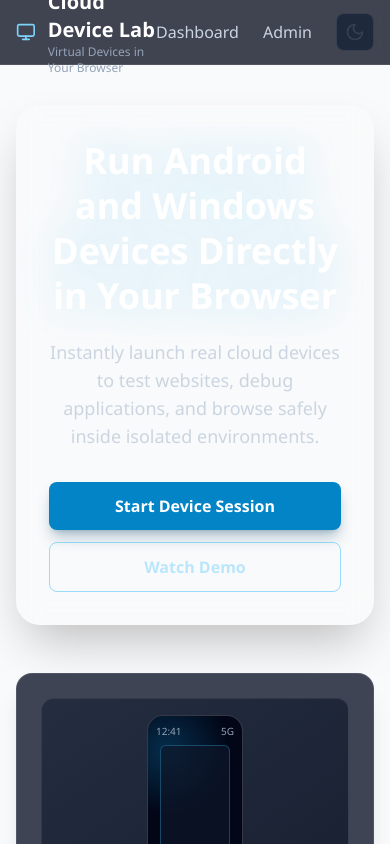
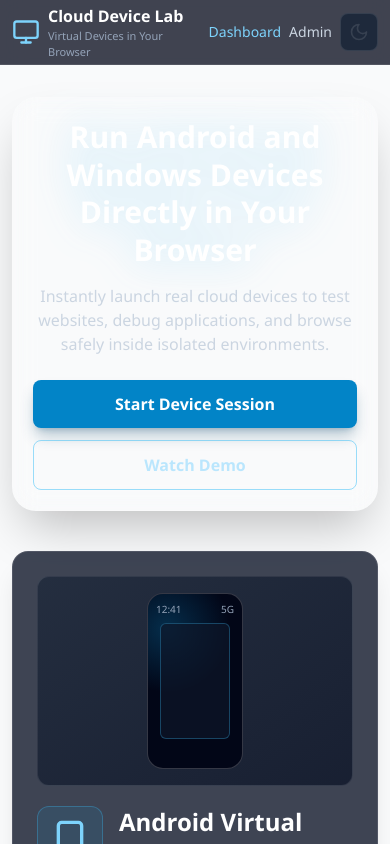
Before and after one commit to tchiboub-dot/sandbox, a React (Vite) app in the folder frontend/: page / in a window 390 px wide. Shown: the top 844 px of the page. Built offline with nearby package versions, Linux system fonts and the light colour scheme; no server answers.

Commit message:
Optimize bundle, improve mobile UX, and add production checklist

```diff
--- a/frontend/src/App.tsx
+++ b/frontend/src/App.tsx
@@ -1,10 +1,12 @@
+import { lazy, Suspense } from 'react';
 import { BrowserRouter as Router, Routes, Route, useLocation } from 'react-router-dom';
 import { useThemeStore } from './store/themeStore';
-import Dashboard from './pages/Dashboard';
-import DeviceSession from './pages/DeviceSession';
-import AdminPanel from './pages/AdminPanel';
 import Header from './components/Header';
 import Footer from './components/Footer';
+
+const Dashboard = lazy(() => import('./pages/Dashboard'));
+const DeviceSession = lazy(() => import('./pages/DeviceSession'));
+const AdminPanel = lazy(() => import('./pages/AdminPanel'));
 
 function AppLayout() {
   const location = useLocation();
@@ -13,11 +15,22 @@ function AppLayout() {
   return (
     <div className="min-h-screen bg-gray-50 dark:bg-gray-900 transition-colors duration-200">
       <Header />
-      <Routes>
-        <Route path="/" element={<Dashboard />} />
-        <Route path="/session/:sessionId" element={<DeviceSession />} />
-        <Route path="/admin" element={<AdminPanel />} />
-      </Routes>
+      <Suspense
+        fallback={
+          <div className="min-h-[60vh] flex items-center justify-center px-4">
+            <div className="text-center">
+              <div className="animate-spin rounded-full h-12 w-12 border-b-2 border-primary-500 mx-auto mb-4"></div>
+              <p className="text-slate-300">Loading interface...</p>
+            </div>
+          </div>
+        }
+      >
+        <Routes>
+          <Route path="/" element={<Dashboard />} />
+          <Route path="/session/:sessionId" element={<DeviceSession />} />
+          <Route path="/admin" element={<AdminPanel />} />
+        </Routes>
+      </Suspense>
       {showFooter && <Footer />}
     </div>
   );
--- a/frontend/src/components/Footer.tsx
+++ b/frontend/src/components/Footer.tsx
@@ -3,7 +3,7 @@ import { Copyright, Github, LifeBuoy, BookOpenText, Code2 } from 'lucide-react';
 export default function Footer() {
   return (
     <footer className="mt-16 border-t border-white/10 bg-slate-950/70 backdrop-blur-sm">
-      <div className="max-w-7xl mx-auto px-4 sm:px-6 lg:px-8 py-12">
+      <div className="max-w-7xl mx-auto px-3 sm:px-6 lg:px-8 py-10 sm:py-12">
         <div className="grid md:grid-cols-2 gap-8 items-start">
           <div>
             <h3 className="text-xl font-semibold text-white mb-2">Cloud Device Lab</h3>
@@ -13,7 +13,7 @@ export default function Footer() {
             </p>
           </div>
 
-          <div className="grid grid-cols-2 gap-4 text-sm">
+          <div className="grid grid-cols-1 sm:grid-cols-2 gap-3 sm:gap-4 text-sm">
             <a href="https://github.com/tchiboub-dot/sandbox/blob/main/README.md" target="_blank" rel="noreferrer" className="text-slate-300 hover:text-primary-300 transition-colors inline-flex items-center gap-2">
               <BookOpenText className="w-4 h-4" /> Documentation
             </a>
@@ -29,8 +29,8 @@ export default function Footer() {
           </div>
         </div>
 
-        <div className="mt-10 rounded-2xl border border-primary-300/30 bg-gradient-to-r from-primary-600/15 via-slate-900 to-primary-500/15 px-6 py-5 shadow-[0_0_40px_rgba(14,165,233,0.14)] text-center">
-          <p className="text-slate-200 flex items-center justify-center gap-2 font-medium">
+        <div className="mt-8 sm:mt-10 rounded-2xl border border-primary-300/30 bg-gradient-to-r from-primary-600/15 via-slate-900 to-primary-500/15 px-4 sm:px-6 py-4 sm:py-5 shadow-[0_0_40px_rgba(14,165,233,0.14)] text-center">
+          <p className="text-slate-200 flex items-center justify-center gap-2 font-medium text-sm sm:text-base">
             <Copyright className="w-5 h-5 text-primary-300" />
             This site is reserved to Taha Adnane Chiboub
           </p>
--- a/frontend/src/components/Header.tsx
+++ b/frontend/src/components/Header.tsx
@@ -1,3 +1,4 @@
+import { NavLink } from 'react-router-dom';
 import { Moon, Sun, Monitor } from 'lucide-react';
 import { useThemeStore } from '../store/themeStore';
 
@@ -6,36 +7,40 @@ export default function Header() {
 
   return (
     <header className="bg-slate-950/75 border-b border-white/10 sticky top-0 z-50 backdrop-blur-md">
-      <div className="max-w-7xl mx-auto px-4 sm:px-6 lg:px-8">
-        <div className="flex justify-between items-center h-16">
-          <div className="flex items-center space-x-3">
-            <Monitor className="w-8 h-8 text-primary-300" />
+      <div className="max-w-7xl mx-auto px-3 sm:px-6 lg:px-8">
+        <div className="flex justify-between items-center h-16 sm:h-18 gap-3">
+          <div className="flex items-center space-x-2 sm:space-x-3 min-w-0">
+            <Monitor className="w-7 h-7 sm:w-8 sm:h-8 text-primary-300 shrink-0" />
             <div>
-              <h1 className="text-xl font-bold text-white">
+              <h1 className="text-base sm:text-xl font-bold text-white truncate">
                 Cloud Device Lab
               </h1>
-              <p className="text-xs text-slate-400">
+              <p className="text-[11px] sm:text-xs text-slate-400">
                 Virtual Devices in Your Browser
               </p>
             </div>
           </div>
 
-          <nav className="flex items-center space-x-6">
-            <a
-              href="/"
-              className="text-slate-300 hover:text-primary-300 font-medium transition-colors"
+          <nav className="flex items-center space-x-2 sm:space-x-4 md:space-x-6">
+            <NavLink
+              to="/"
+              className={({ isActive }) =>
+                `text-sm sm:text-base font-medium transition-colors ${isActive ? 'text-primary-300' : 'text-slate-300 hover:text-primary-300'}`
+              }
             >
               Dashboard
-            </a>
-            <a
-              href="/admin"
-              className="text-slate-300 hover:text-primary-300 font-medium transition-colors"
+            </NavLink>
+            <NavLink
+              to="/admin"
+              className={({ isActive }) =>
+                `text-sm sm:text-base font-medium transition-colors ${isActive ? 'text-primary-300' : 'text-slate-300 hover:text-primary-300'}`
+              }
             >
               Admin
-            </a>
+            </NavLink>
             <button
               onClick={toggleTheme}
-              className="p-2 rounded-lg bg-slate-800 hover:bg-slate-700 transition-colors border border-white/10"
+              className="p-2 rounded-lg bg-slate-800 hover:bg-slate-700 transition-colors border border-white/10 shrink-0"
               aria-label="Toggle theme"
             >
               {isDark ? (
--- a/frontend/src/pages/Dashboard.tsx
+++ b/frontend/src/pages/Dashboard.tsx
@@ -120,15 +120,15 @@ export default function Dashboard() {
   };
 
   return (
-    <div className="max-w-7xl mx-auto px-4 sm:px-6 lg:px-8 py-10 relative">
+    <div className="max-w-7xl mx-auto px-3 sm:px-6 lg:px-8 py-8 sm:py-10 relative">
       <div className="pointer-events-none absolute inset-0 -z-10 bg-[radial-gradient(circle_at_20%_10%,rgba(14,165,233,0.22),transparent_35%),radial-gradient(circle_at_80%_20%,rgba(56,189,248,0.16),transparent_30%)]"></div>
 
-      <div className="text-center mb-12 animate-fade-in">
-        <div className="mx-auto max-w-3xl rounded-3xl border border-white/10 bg-white/5 backdrop-blur-md p-8 shadow-2xl">
-          <h1 className="text-4xl md:text-5xl font-bold text-white mb-5 leading-tight drop-shadow-[0_0_20px_rgba(56,189,248,0.35)]">
+      <div className="text-center mb-10 sm:mb-12 animate-fade-in">
+        <div className="mx-auto max-w-3xl rounded-3xl border border-white/10 bg-white/5 backdrop-blur-md p-5 sm:p-8 shadow-2xl">
+          <h1 className="text-3xl sm:text-4xl md:text-5xl font-bold text-white mb-4 sm:mb-5 leading-tight drop-shadow-[0_0_20px_rgba(56,189,248,0.35)]">
             Run Android and Windows Devices Directly in Your Browser
           </h1>
-          <p className="text-lg text-slate-300 max-w-2xl mx-auto mb-8">
+          <p className="text-base sm:text-lg text-slate-300 max-w-2xl mx-auto mb-6 sm:mb-8">
             Instantly launch real cloud devices to test websites, debug applications, and browse safely
             inside isolated environments.
           </p>
@@ -150,7 +150,7 @@ export default function Dashboard() {
         </div>
       </div>
 
-      <div className="grid md:grid-cols-2 gap-8 mb-8">
+      <div className="grid md:grid-cols-2 gap-5 sm:gap-8 mb-8">
         <DeviceCard
           icon={<Smartphone className="w-10 h-10" />}
           title="Android Virtual Device"
@@ -197,7 +197,7 @@ export default function Dashboard() {
       </div>
 
       {!showAdvanced && (
-        <div className="text-center mb-12">
+        <div className="text-center mb-10 sm:mb-12">
           <button
             onClick={() => setShowAdvanced(true)}
             className="inline-flex items-center space-x-2 text-primary-300 hover:text-primary-200 font-medium transition-colors"
@@ -220,8 +220,8 @@ export default function Dashboard() {
         />
       )}
 
-      <section id="live-streaming" className="mb-14">
-        <h2 className="text-2xl md:text-3xl font-bold text-white mb-6">Live Device Streaming</h2>
+      <section id="live-streaming" className="mb-12 sm:mb-14">
+        <h2 className="text-2xl md:text-3xl font-bold text-white mb-5 sm:mb-6">Live Device Streaming</h2>
         <div className="grid md:grid-cols-2 gap-6">
           <div className="card p-5 border border-white/10 bg-white/5">
             <div className="aspect-[9/16] max-h-80 rounded-xl border border-white/15 bg-slate-900 p-3 mx-auto w-44">
@@ -238,8 +238,8 @@ export default function Dashboard() {
         </div>
       </section>
 
-      <section className="mb-14">
-        <h2 className="text-2xl md:text-3xl font-bold text-white mb-6">How It Works</h2>
+      <section className="mb-12 sm:mb-14">
+        <h2 className="text-2xl md:text-3xl font-bold text-white mb-5 sm:mb-6">How It Works</h2>
         <div className="grid md:grid-cols-4 gap-4">
           {[
             { title: 'Choose your device', icon: Smartphone },
--- a/frontend/vite.config.ts
+++ b/frontend/vite.config.ts
@@ -26,5 +26,15 @@ export default defineConfig({
   build: {
     outDir: 'dist',
     sourcemap: true,
+    rollupOptions: {
+      output: {
+        manualChunks: {
+          react: ['react', 'react-dom', 'react-router-dom'],
+          charts: ['recharts'],
+          network: ['axios', 'socket.io-client'],
+          icons: ['lucide-react'],
+        },
+      },
+    },
   },
 });
```
Also changed, not shown: 1 other file (tests, documents, lock files or other folders).
